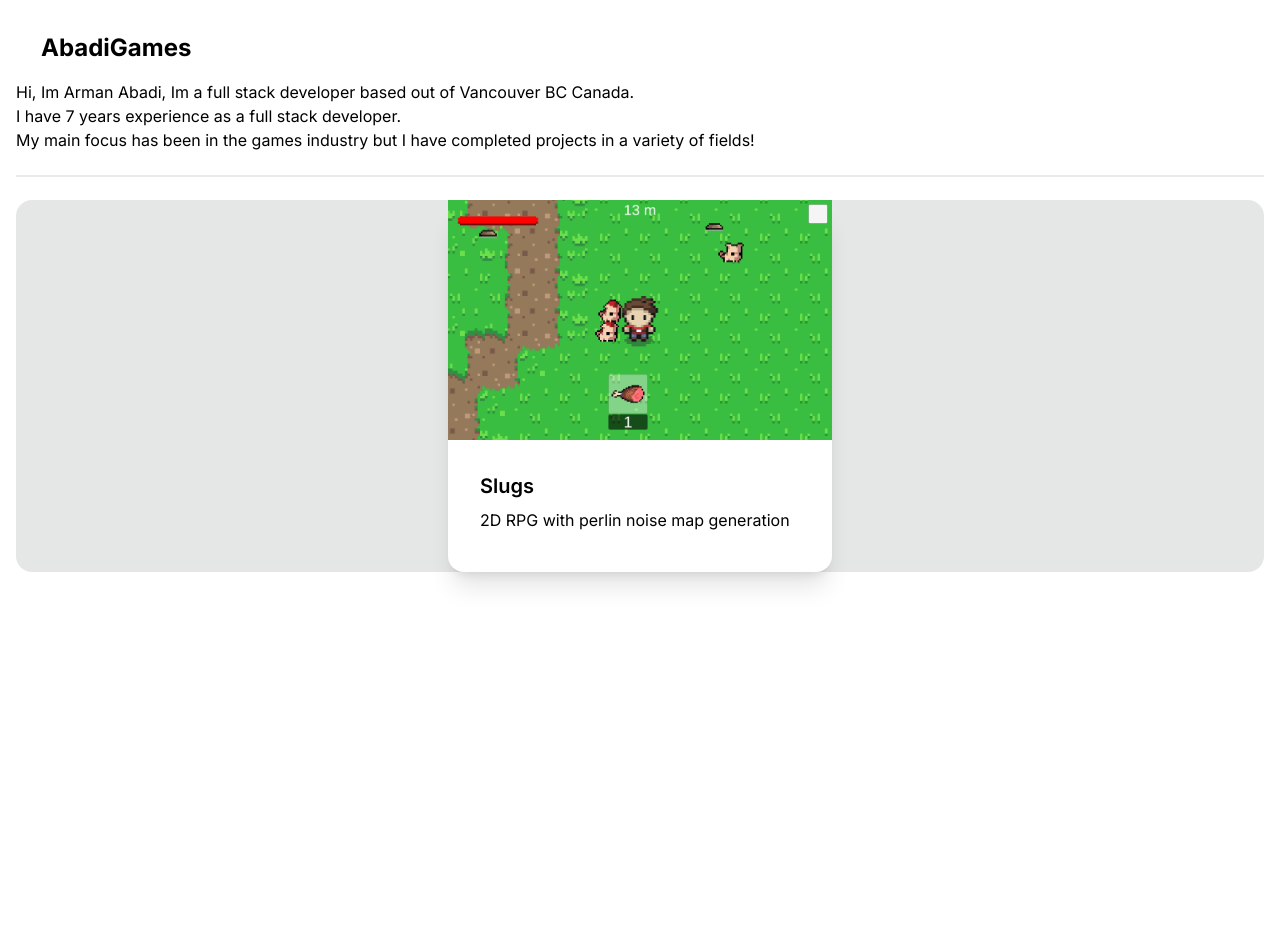
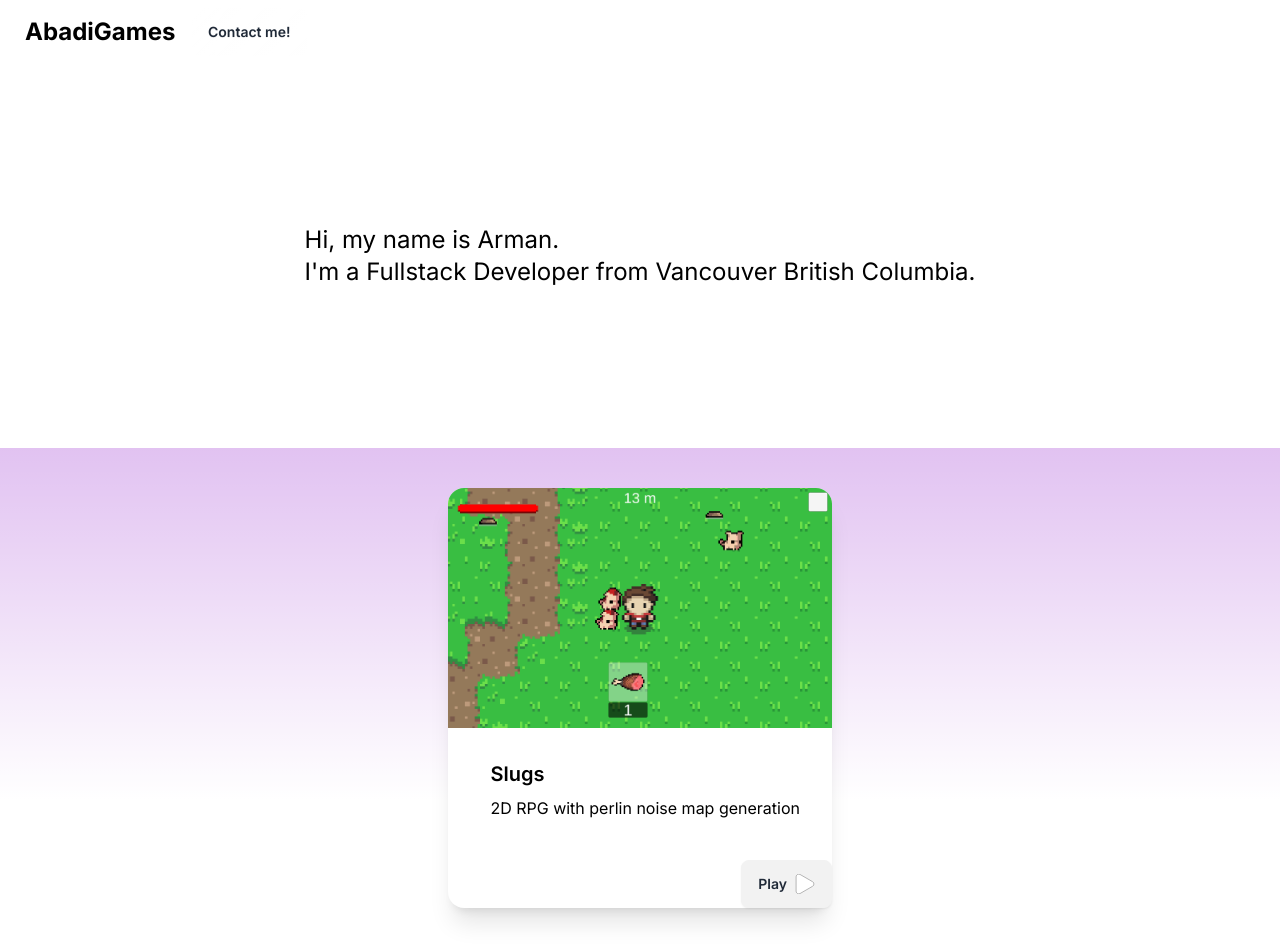
Before and after one commit to ArmanAbadi/AbadiGamesWebsite, a Next.js app: page / in a window 1280 px wide. Before the commit the page ends 800 px from the top, so only its background shows below. Built offline with nearby package versions, Linux system fonts and the light colour scheme.

Commit message:
updated a bunch

```diff
--- a/app/components/GamePreview.tsx
+++ b/app/components/GamePreview.tsx
@@ -5,18 +5,34 @@ import { UrlObject } from 'url'
 
 const GamePreview = (GamePreviewImageAndLinkProps: GamePreviewImageAndLinkProps) => {
   return (
-    <div className="card bg-base-100 w-96 shadow-xl"><Link href={GamePreviewImageAndLinkProps.GameLink}>
+    <div className="card bg-base-100 w-96 shadow-xl items-end">
     <figure>
+    <Link href={GamePreviewImageAndLinkProps.GameLink}>
     <img
     src={String(GamePreviewImageAndLinkProps.ImageLink)}
     alt="Shoes" />
+    </Link>
     </figure>
+
     <div className="card-body">
+
     <h2 className="card-title"> {GamePreviewImageAndLinkProps.GameName} </h2 >
     <p>{GamePreviewImageAndLinkProps.GameDescription}</p>
     <div className="card-actions justify-end">
+
     </div>
-    </div></Link>
+    </div>
+
+    <Link href={GamePreviewImageAndLinkProps.GameLink}>
+      <div className="justify-center">
+        <button className="btn">Play<svg width="20" height="20" viewBox="0 0 65 72" fill="none" xmlns="http://www.w3.org/2000/svg">
+<rect width="20" height="20" fill="#F5F5F5"/>
+<path d="M59.75 44.2272L14.75 70.208C8.41667 73.8646 0.5 69.2939 0.5 61.9808V10.0192C0.5 2.70614 8.41666 -1.86455 14.75 1.792L59.75 27.7728C66.0833 31.4293 66.0833 40.5707 59.75 44.2272Z" fill="white" stroke="black"/>
+</svg>
+        </button>
+      </div>
+    </Link>
+
     </div>
   )
 }
--- a/app/globals.css
+++ b/app/globals.css
@@ -4,7 +4,7 @@
 
 :root {
   --foreground-rgb: 0, 0, 0;
-  --background-start-rgb: 214, 219, 220;
+  --background-start-rgb: 188, 117, 224;
   --background-end-rgb: 255, 255, 255;
 }
 
@@ -18,5 +18,9 @@
 
 body {
   color: rgb(var(--foreground-rgb));
-  padding: 1rem;
+  background: linear-gradient(to bottom,
+  transparent,
+  rgb(var(--background-end-rgb)))
+  rgb(var(--background-start-rgb));
+  height: 100vh;
 }
--- a/app/page.tsx
+++ b/app/page.tsx
@@ -9,28 +9,38 @@ const SlugsGameLink = "https://armanabadi.github.io/Slugs/";
 const SlugsGameTitle = "Slugs";
 const SlugsGameDescription = "2D RPG with perlin noise map generation";
 
+const PurpleColor = "217, 70, 239";
+
+const VancouverImagePath = "spencer-watson-VLW2GjQHlgE-unsplash.jpg"
+
 
 export default function Home() {
   return (
     <main>
-      <div className="navbar bg-base-100">
-        <a className="btn btn-ghost font-bold text-2xl">AbadiGames</a>
+
+<div className="navbar bg-base-100">
+      <a className="btn btn-ghost font-bold text-2xl">AbadiGames</a>
+      <a className="btn glass" href="mailto:arman_abadi@hotmail.com?subject=Hi Arman, I'd like to hire you">Contact me!</a>
+</div>
+
+
+<div className="p-3 py-40 w-full bg-base-100">
+      <div className="flex w-full justify-center text-2xl">
+        <h1>
+          Hi, my name is Arman.
+           <br></br> I'm a Fullstack Developer from Vancouver British Columbia.
+        </h1>
       </div>
+</div>
+
+      <div className="py-10 card rounded-box grid place-items-center">
 
       <div>
-        <p>  Hi, Im Arman Abadi, Im a full stack developer based out of Vancouver BC Canada. </p>
-        <p>  I have 7 years experience as a full stack developer.</p>
-        <p>  My main focus has been in the games industry but I have completed projects in a variety of fields!</p>
-      </div>
+      <GamePreview ImageLink={SlugsImageLink} GameLink={SlugsGameLink} GameName={SlugsGameTitle} GameDescription={SlugsGameDescription}></GamePreview>
+      </div></div>
 
-      <div className="flex w-full flex-col">
-      <div className="divider"></div>
-      <div className="card bg-base-300 rounded-box grid place-items-center">
-
-
-      <div className = "flex justify-center">
-      <GamePreview ImageLink={SlugsImageLink} GameLink={SlugsGameLink} GameName={SlugsGameTitle} GameDescription={SlugsGameDescription}></GamePreview>
-      </div></div></div>
     </main>
   )
 }
+
+///style={{backgroundColor: "#d3e5fe"}}
```
